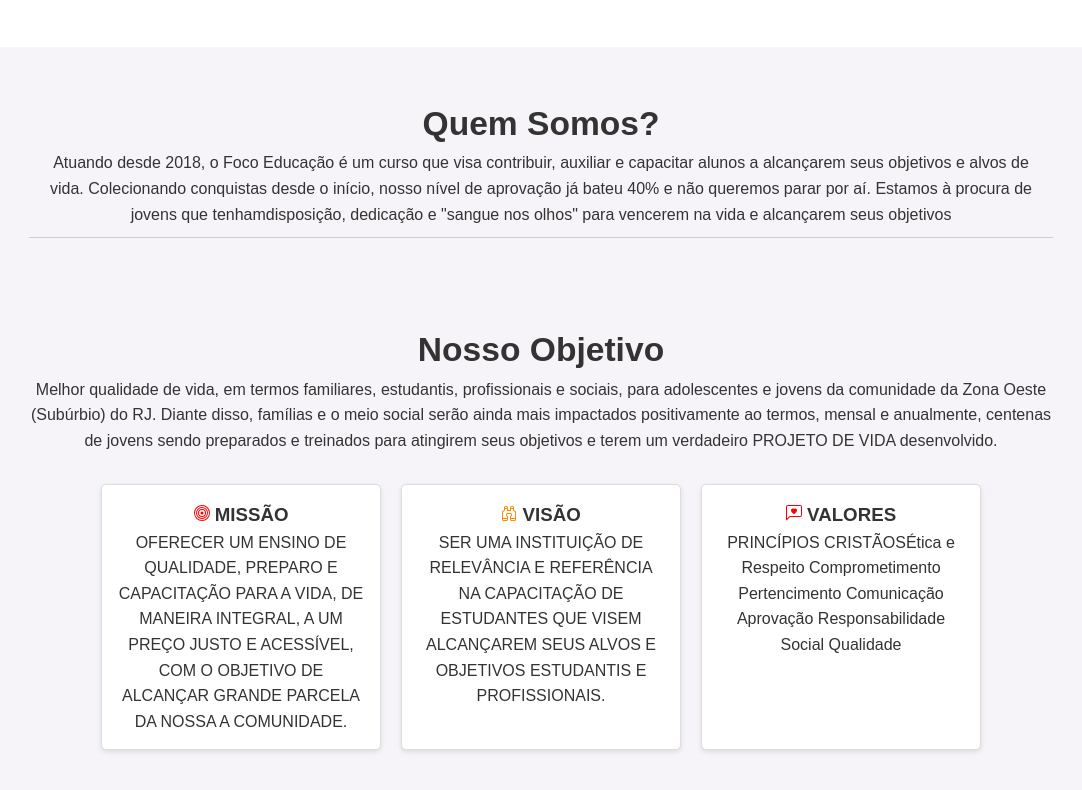
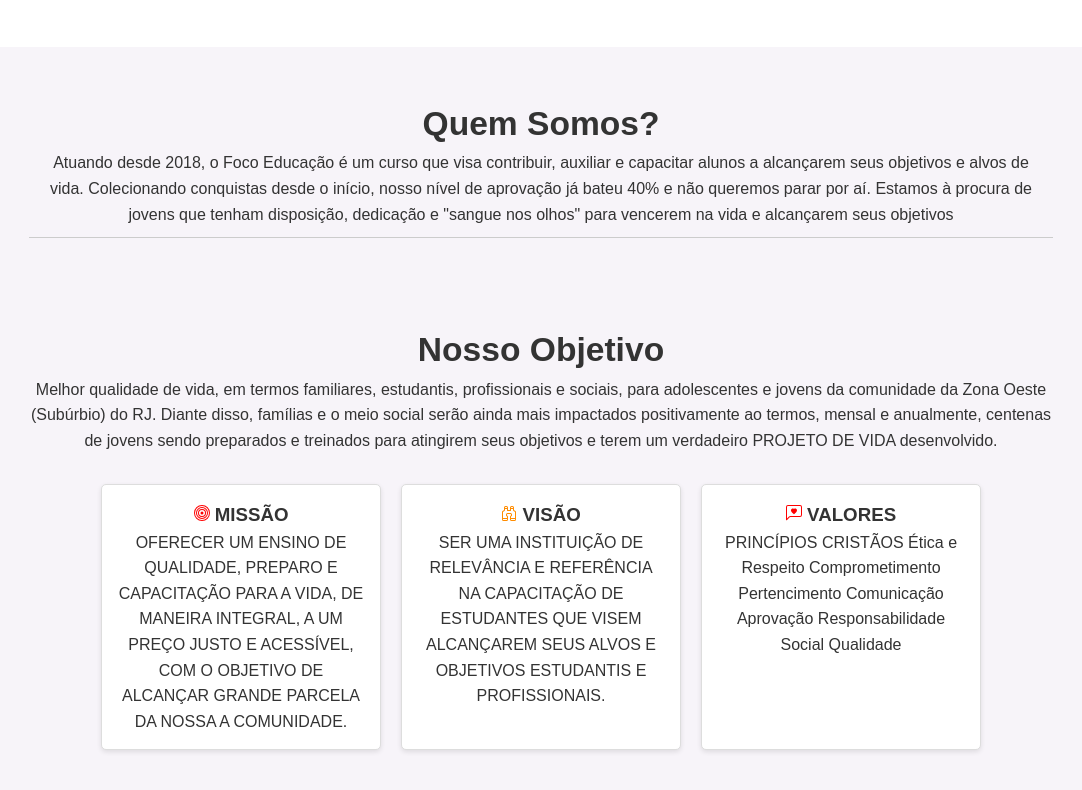
Before and after one commit to GNSoftware/site_foco_educacao, a plain HTML site: page index.html in a window 1280 px wide. Shown: the part 330-1120 px from the top of the page, without its empty margins (99-1181 px from the left). Drawn offline with Linux system fonts and the light colour scheme.

Commit message:
Update index.html
updatetext2

```diff
--- a/index.html
+++ b/index.html
@@ -42,7 +42,7 @@
                 alcançarem seus objetivos e alvos de vida.
                 Colecionando conquistas desde o início, nosso nível
                 de aprovação já bateu 40% e não queremos parar
-                por aí. Estamos à procura de jovens que tenhamdisposição, dedicação e "sangue nos olhos" para
+                por aí. Estamos à procura de jovens que tenham disposição, dedicação e "sangue nos olhos" para
                 vencerem na vida e alcançarem seus objetivos</p>
         </div>
 
@@ -101,7 +101,7 @@
                           </svg>
                         VALORES
                     </h3>
-                    <p>PRINCÍPIOS CRISTÃOSÉtica e Respeito
+                    <p>PRINCÍPIOS CRISTÃOS Ética e Respeito
                         Comprometimento
                         Pertencimento
                         Comunicação
```
